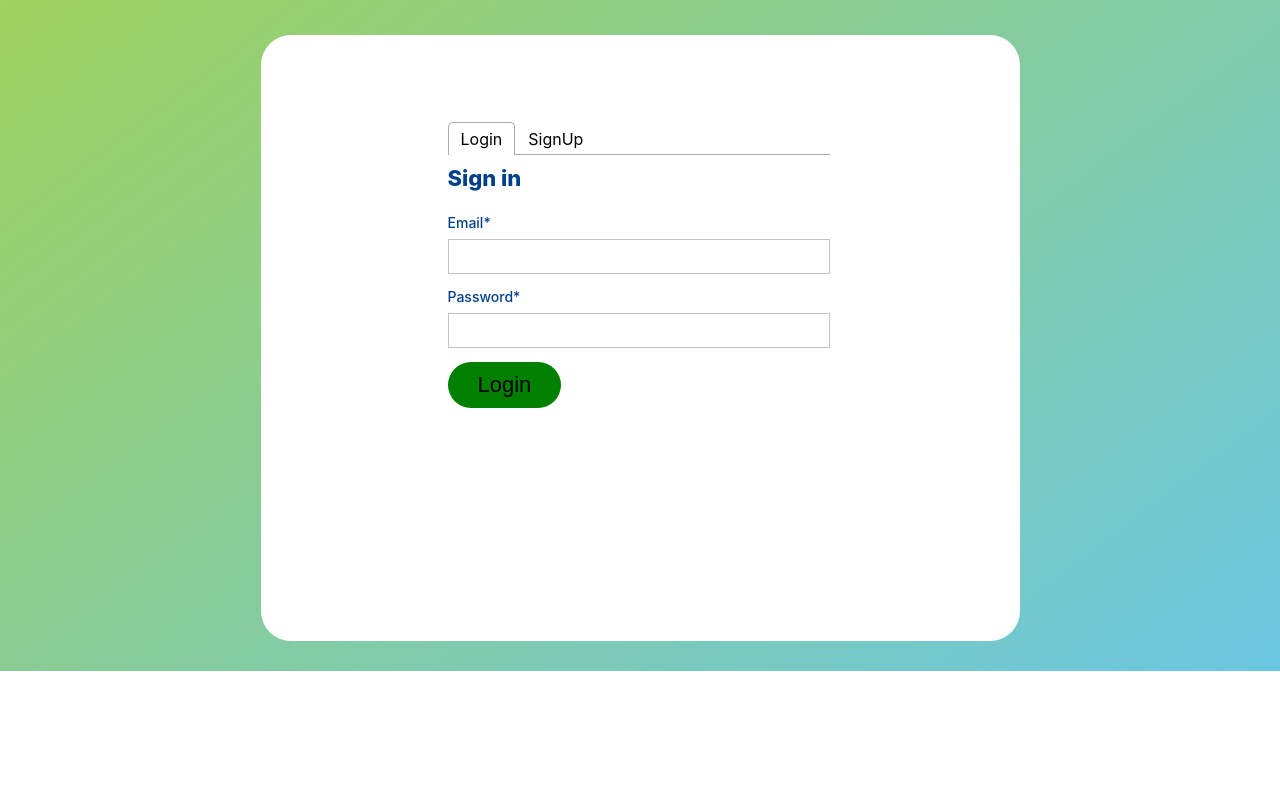
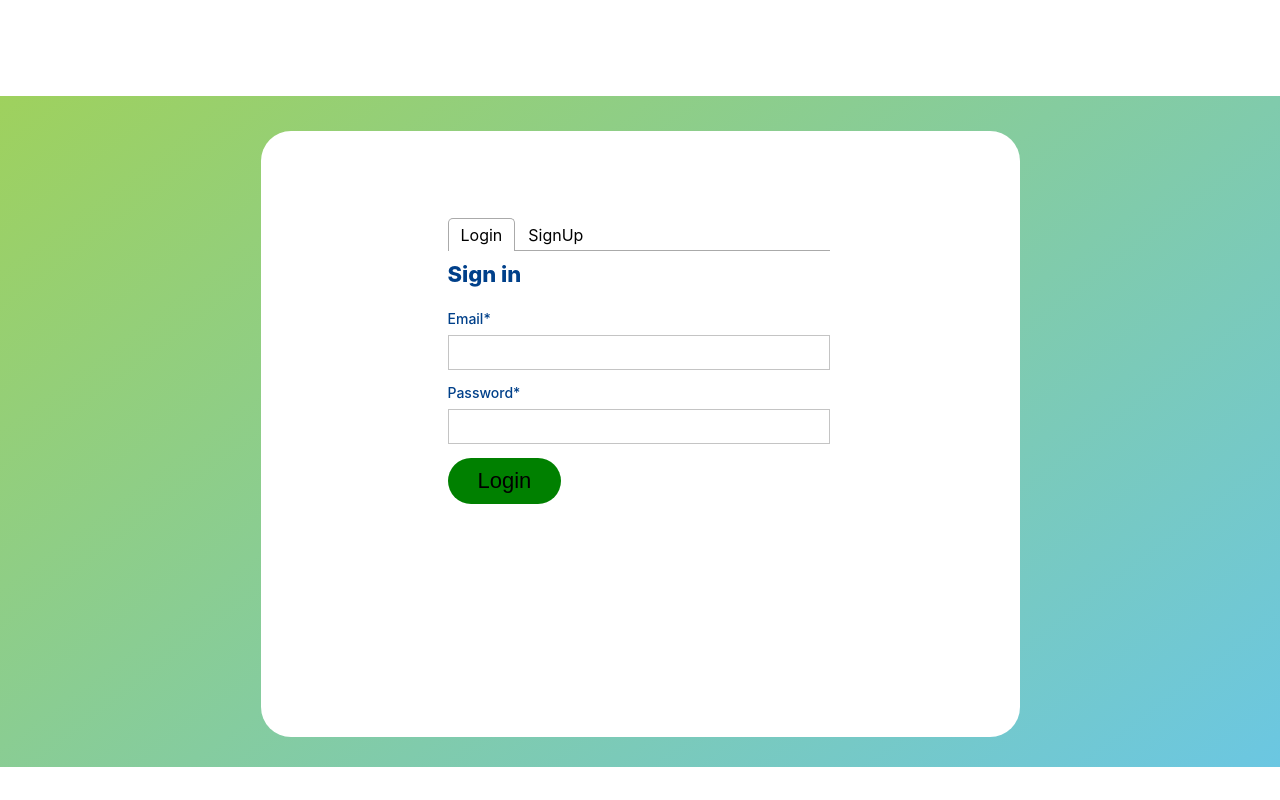
Before and after one commit to Ashokkumar-21/React-Test3, a React (Create React App) app in the folder client/: page / in a window 1280 px wide. Built offline with nearby package versions, Linux system fonts and the light colour scheme.

Commit message:
Header Div

```diff
--- /dev/null
+++ b/client/src/components/HeadDiv.tsx
@@ -0,0 +1,14 @@
+import React from "react";
+import './styles/HeadDiv.css'
+
+interface HeadDivProps {
+addclass?:string;
+}
+
+export const HeadDiv: React.FC<HeadDivProps> = ({addclass}) => {
+  return (
+    <div className={`header-div ${addclass}`}>
+
+    </div>
+  );
+};
--- /dev/null
+++ b/client/src/components/styles/HeadDiv.css
@@ -0,0 +1,11 @@
+.header-div{
+    height: 96px;
+}
+
+.headerh1{
+    font-size: 44px;
+    color: #00408A;
+    font-weight: 800;
+    text-align: center;
+    padding-top: 20px;
+}
--- a/client/src/pages/HomePage.tsx
+++ b/client/src/pages/HomePage.tsx
@@ -3,11 +3,13 @@ import { InputText } from "../components/InputText";
 import { LoginBtn } from "../components/LoginBtn";
 import { Tab, Tabs, TabList, TabPanel } from "react-tabs";
 import "react-tabs/style/react-tabs.css";
+import { HeadDiv } from "../components/HeadDiv";
 interface HomePageProps {}
 
 export const HomePage: React.FC<HomePageProps> = () => {
   return (
     <div className="main-div">
+      <HeadDiv />
       <div className="body-div">
         <div className="body-card">
           <Tabs>
```
